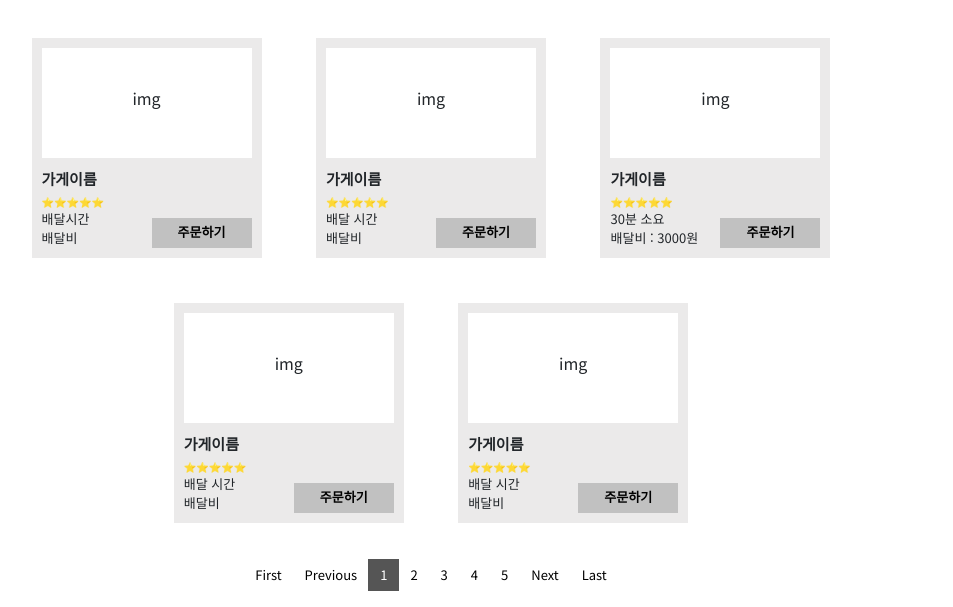
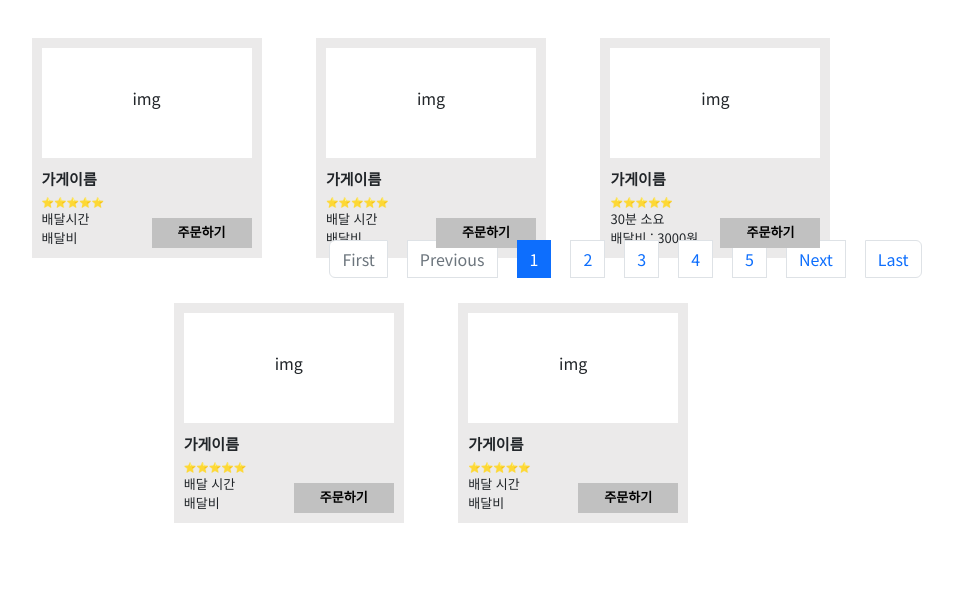
Before and after one commit to zkxmdkdltm/LikeLion-Ideathon, a Django app: page /order/menu/1 in a window 1280 px wide. Shown: the part 442-1049 px from the top of the page, without its empty margins (209-1162 px from the left). After the commit the page ends 965 px from the top, so only its background shows below. Run offline with Django 3.2, Linux system fonts and the light colour scheme; data that the repository does not hold is empty.

Commit message:
board pagination 수정

```diff
--- a/nPer1/home/static/css/style.css
+++ b/nPer1/home/static/css/style.css
@@ -667,18 +667,17 @@ main{
 }
 
 /*-------------------------pagination-------------------------*/
+.board_wrap a{
+    color:black;
+}
 
 .pagination {
-    --bs-pagination-color: black;
-    --bs-pagination-border:0;
-    --bs-pagination-bg:0;
-    --bs-pagination-font-size: 13px;
-    --bs-pagination-border-width:0;
-    --bs-pagination-active-bg:#555555;
-    --bs-pagination-disabled-bg:none;
-    --bs-pagination-disabled-color: none;
-    --bs-pagination-hover-color: #c1c1c1;
-    --bs-pagination-focus-box-shadow:none;
+    position: absolute;
+    bottom:8%;
+    left:40.5%;
+}
+.pagination a{
+    margin: 0 20px;
 
 }
 
```
Also changed, not shown: nPer1/accounts/static/css/style.css (+6 -1 lines), nPer1/order/static/css/style.css (+6 -2 lines), nPer1/order/templates/board.html (+11 -37 lines), nPer1/order/templates/order.html (+0 -9 lines).
